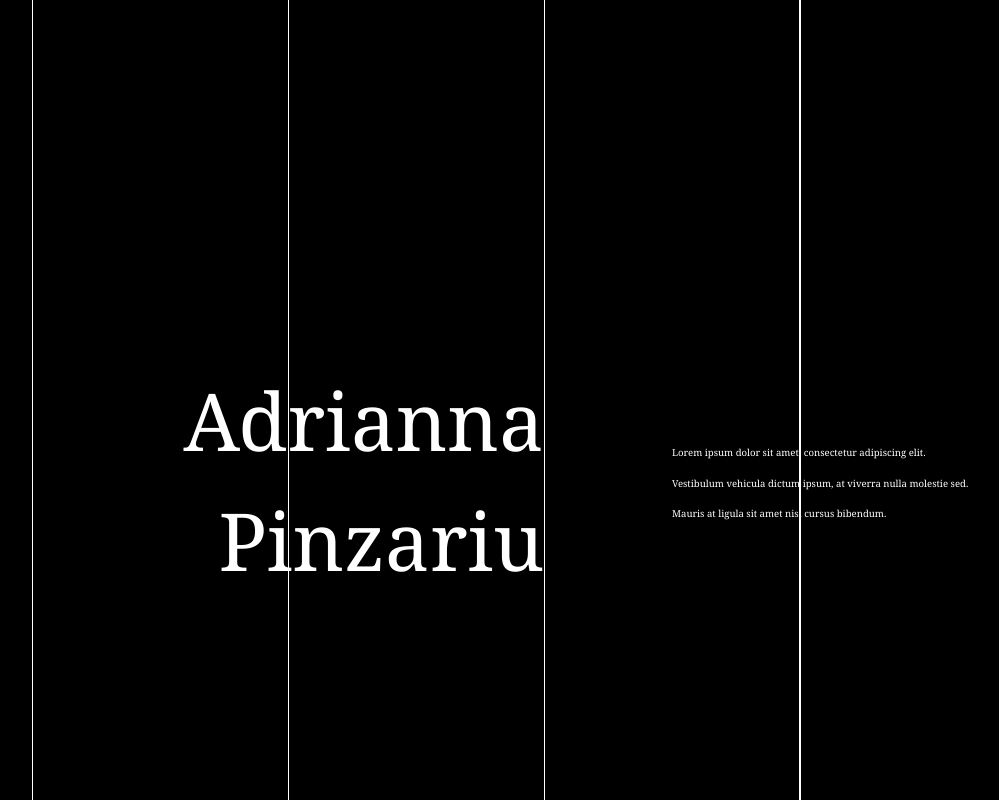
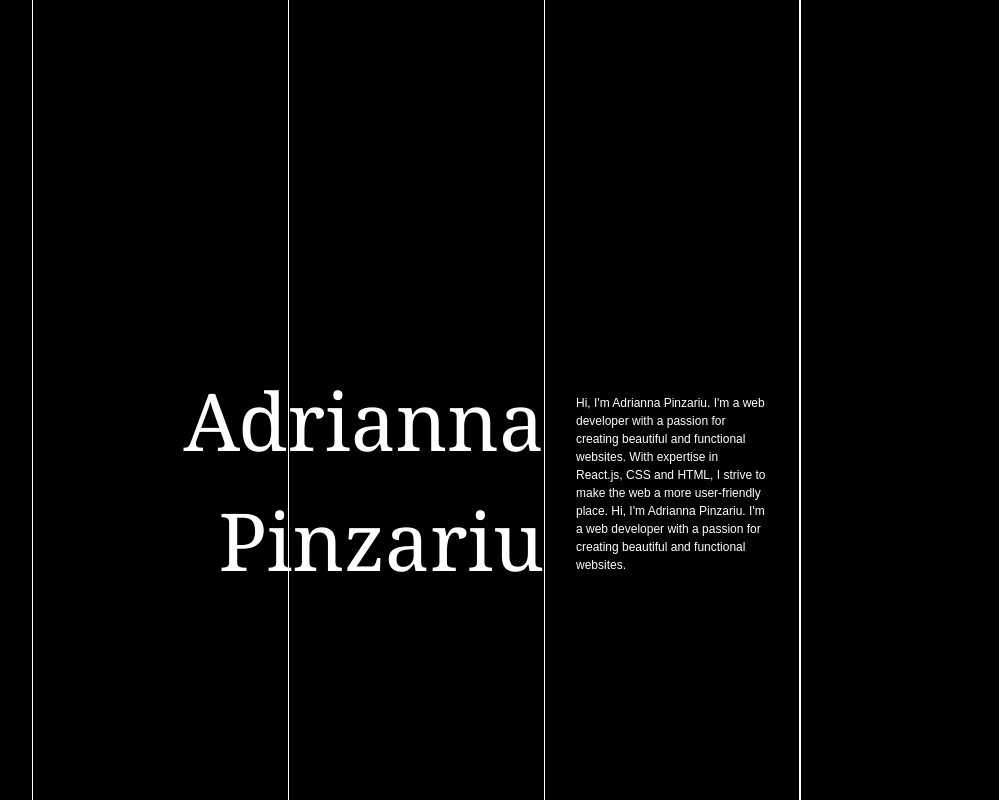
Before and after one commit to adriannapinzariu/Adrianna_Pinzariu, a React (Create React App) app in the folder my-app/: page / in a window 1280 px wide. Shown: the whole page, without its empty margins (224-1223 px from the left). Built offline with nearby package versions, Linux system fonts and the light colour scheme.

Commit message:
fixing spacing

```diff
--- a/my-app/src/App.css
+++ b/my-app/src/App.css
@@ -13,19 +13,23 @@
 }
 
 .text {
-  position: absolute; /* Add this line */
+  position: absolute;
   margin-top: 20vh;
   right: 40%;
 }
 
 .about {
   position: absolute;
-  font-size: 0.12em;
+  font-size: 0.15em;
   color: white;
   margin-top: 23vh;
-  left: 70%;
-  text-align: left; /* Text aligned to the left */
+  width: 15%;
+  left: 62.5%;
+  text-align: left;
+  font-family: sans-serif;
+  font-weight: 300;
 }
+
 
 .body::before,
 .body::after {
@@ -33,16 +37,16 @@
   position: absolute;
   top: 0;
   bottom: 0;
-  width: 1px; /* The thickness of the line */
-  background-color: white; /* The color of the line */
+  width: 1px;
+  background-color: white;
 }
 
 .body::before {
-  left: 20%; /* Position the first line at 20% from the left of the page */
+  left: 20%;
 }
 
 .body::after {
-  right: 20%; /* Position the second line at 20% from the right of the page */
+  right: 20%;
 }
 
 .line {
--- a/my-app/src/App.js
+++ b/my-app/src/App.js
@@ -20,9 +20,11 @@ function App() {
       </div>
 
       <div className="about">
-        <p>Lorem ipsum dolor sit amet, consectetur adipiscing elit.</p>
-        <p>Vestibulum vehicula dictum ipsum, at viverra nulla molestie sed.</p>
-        <p>Mauris at ligula sit amet nisl cursus bibendum.</p>
+        <p>Hi, I'm Adrianna Pinzariu.
+        I'm a web developer with a passion for creating beautiful and functional websites.
+        With expertise in React.js, CSS and HTML, I strive to make the web a more user-friendly place. Hi, I'm Adrianna Pinzariu.
+        I'm a web developer with a passion for creating beautiful and functional websites.
+       </p>
       </div>
     </div>
   );
```
